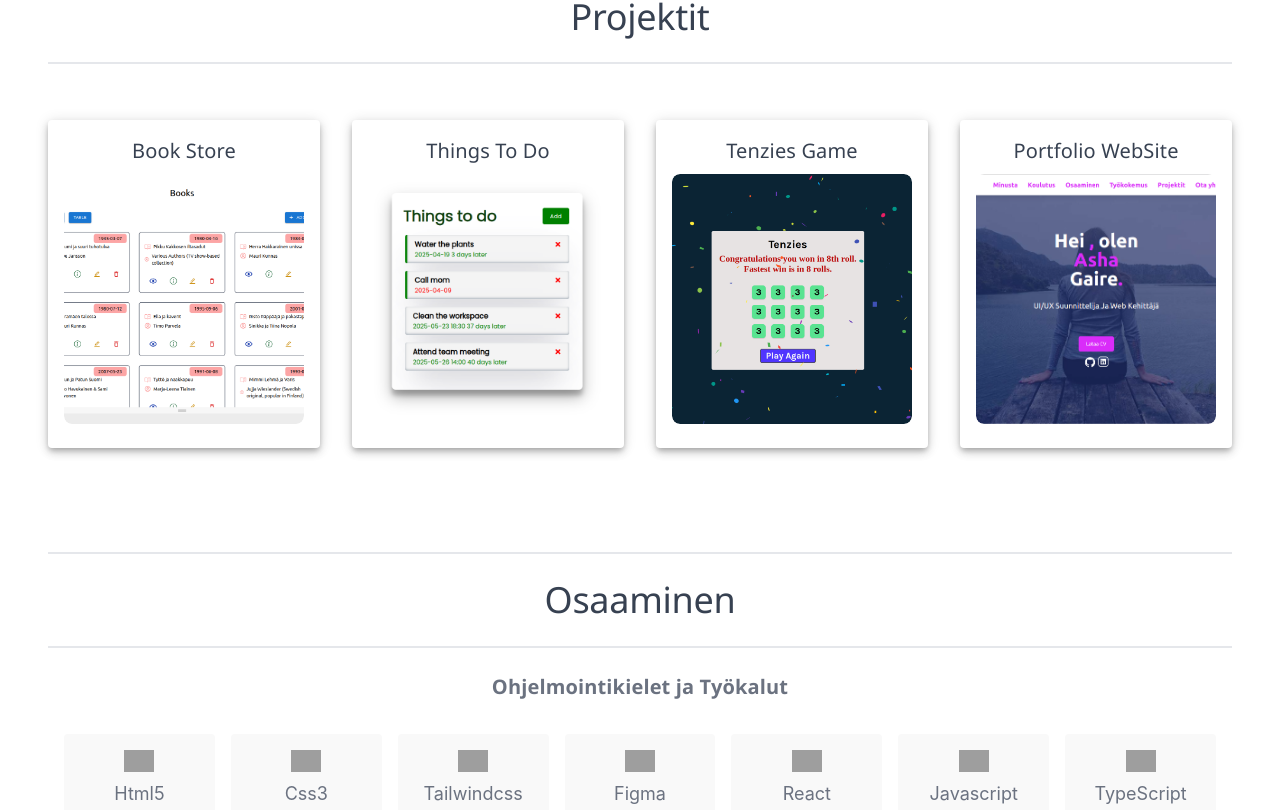
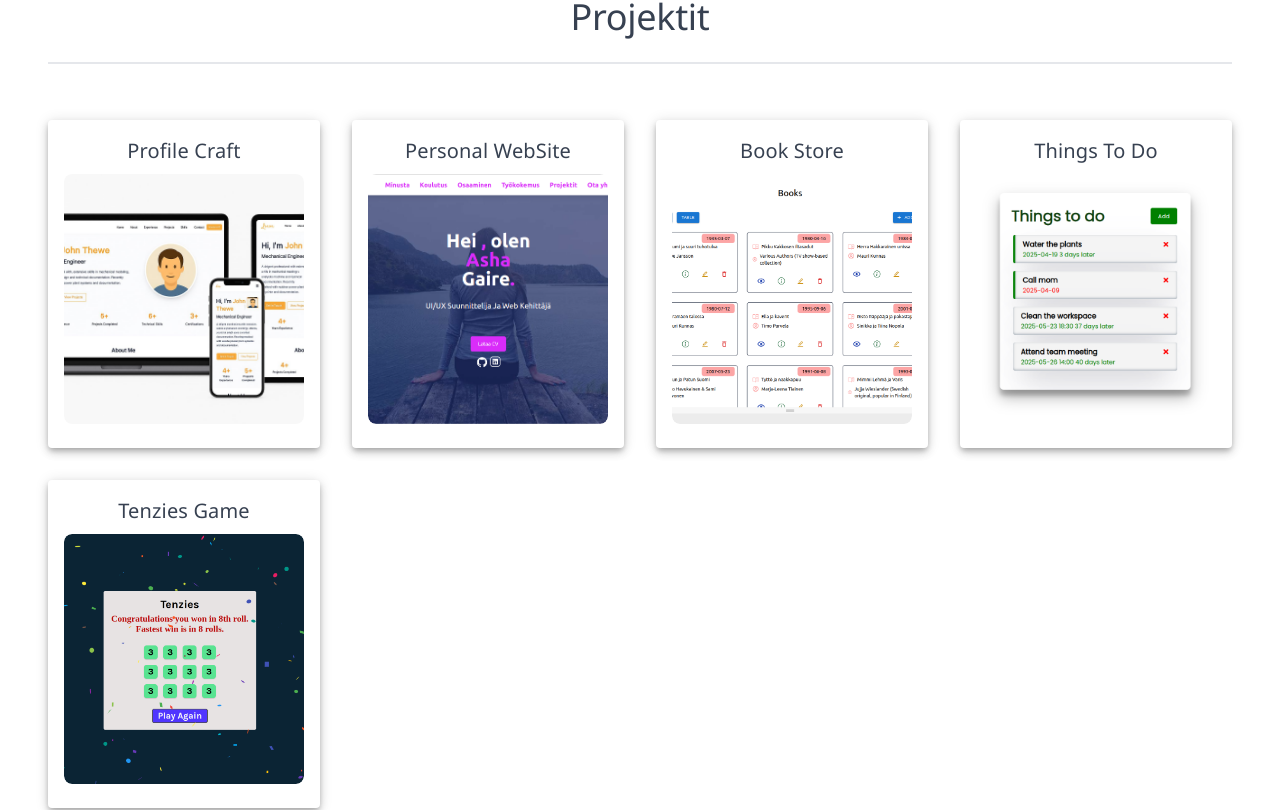
Before and after one commit to ashagaire/Personal-Portfolio, a React (Create React App) app: page / in a window 1280 px wide. Shown: the part 1470-2280 px from the top of the page. Built offline with nearby package versions, Linux system fonts and the light colour scheme; grey boxes are pictures that could not be loaded.

Commit message:
new project added

```diff
--- a/src/data/projects.ts
+++ b/src/data/projects.ts
@@ -2,7 +2,7 @@ import Tenzies from "../assets/tenzies.png";
 import BookStore from "../assets/bookstore.png";
 import ThingsToDo from "../assets/Thingstodo.png";
 import Portfolio from "../assets/portfolio.png";
-
+import ProfileCraft from "../assets/profileCraft.jpeg";
 interface ProjectsProps {
   id: number;
   name: string;
@@ -16,6 +16,34 @@ interface ProjectsProps {
 export const projectsList: ProjectsProps[] = [
   {
     id: 1,
+    name: "Profile Craft",
+    image: ProfileCraft,
+    description: "Portfolio website for cient in React TypeScript.",
+    stack: [
+      "https://cdn.jsdelivr.net/gh/devicons/devicon@latest/icons/react/react-original.svg",
+      "https://cdn.jsdelivr.net/gh/devicons/devicon@latest/icons/typescript/typescript-original.svg",
+      "https://cdn.jsdelivr.net/gh/devicons/devicon@latest/icons/tailwindcss/tailwindcss-original.svg",
+      "https://cdn.jsdelivr.net/gh/devicons/devicon@latest/icons/materialui/materialui-original.svg",
+    ],
+    app: "https://paudelarjun.com.np/",
+    github: "https://github.com/ashagaire/ProfileCraft",
+  },
+  {
+    id: 2,
+    name: "Personal WebSite",
+    image: Portfolio,
+    description: "Personal portfolio website in React TypeScript.",
+    stack: [
+      "https://cdn.jsdelivr.net/gh/devicons/devicon@latest/icons/react/react-original.svg",
+      "https://cdn.jsdelivr.net/gh/devicons/devicon@latest/icons/typescript/typescript-original.svg",
+      "https://cdn.jsdelivr.net/gh/devicons/devicon@latest/icons/tailwindcss/tailwindcss-original.svg",
+      "https://cdn.jsdelivr.net/gh/devicons/devicon@latest/icons/materialui/materialui-original.svg",
+    ],
+    app: "https://ashagaire.com.np/",
+    github: "https://github.com/ashagaire/Personal-Portfolio",
+  },
+  {
+    id: 3,
     name: "Book Store ",
     image: BookStore,
     description:
@@ -32,7 +60,7 @@ export const projectsList: ProjectsProps[] = [
     github: "https://github.com/ashagaire/BookStore-MERN-Stack-Project",
   },
   {
-    id: 2,
+    id: 4,
     name: "Things To Do",
     image: ThingsToDo,
     description: "A full-stack todo list application in React JavaScript.",
@@ -49,7 +77,7 @@ export const projectsList: ProjectsProps[] = [
     github: "https://github.com/ashagaire/React-Task-Tracker",
   },
   {
-    id: 3,
+    id: 5,
     name: "Tenzies Game ",
     image: Tenzies,
     description: "Single page Tenzies game application in React JavaScript.",
@@ -62,17 +90,4 @@ export const projectsList: ProjectsProps[] = [
     github:
       "https://github.com/ashagaire/React_CodeCamp/tree/new-place/tenzies-game",
   },
-  {
-    id: 4,
-    name: "Portfolio WebSite",
-    image: Portfolio,
-    description: "Personal portfolio website in React TypeScript.",
-    stack: [
-      "https://cdn.jsdelivr.net/gh/devicons/devicon@latest/icons/react/react-original.svg",
-      "https://cdn.jsdelivr.net/gh/devicons/devicon@latest/icons/typescript/typescript-original.svg",
-      "https://cdn.jsdelivr.net/gh/devicons/devicon@latest/icons/tailwindcss/tailwindcss-original.svg",
-    ],
-    app: "https://ashagaire.github.io/ReactInfoSite/",
-    github: "https://github.com/ashagaire/ReactInfoSite",
-  },
 ];
--- a/src/data/skills.ts
+++ b/src/data/skills.ts
@@ -2,30 +2,76 @@ interface SkillsProps {
   src: string;
   alt: string;
 }
-export const skillsList : SkillsProps[] = [
-    { src: "https://cdn.jsdelivr.net/gh/devicons/devicon@latest/icons/html5/html5-original.svg", alt: "html5" },
-    { src: "https://cdn.jsdelivr.net/gh/devicons/devicon@latest/icons/css3/css3-original.svg", alt: "css3" },
-    { src: "https://cdn.jsdelivr.net/gh/devicons/devicon@latest/icons/tailwindcss/tailwindcss-original.svg", alt: "tailwindcss" },
-    { src: "https://cdn.jsdelivr.net/gh/devicons/devicon@latest/icons/figma/figma-original.svg", alt: "Figma" },
+export const skillsList: SkillsProps[] = [
+  {
+    src: "https://cdn.jsdelivr.net/gh/devicons/devicon@latest/icons/html5/html5-original.svg",
+    alt: "html5",
+  },
+  {
+    src: "https://cdn.jsdelivr.net/gh/devicons/devicon@latest/icons/css3/css3-original.svg",
+    alt: "css3",
+  },
+  {
+    src: "https://cdn.jsdelivr.net/gh/devicons/devicon@latest/icons/tailwindcss/tailwindcss-original.svg",
+    alt: "tailwindcss",
+  },
+  {
+    src: "https://cdn.jsdelivr.net/gh/devicons/devicon@latest/icons/materialui/materialui-original.svg",
+    alt: "materialui",
+  },
 
-    { src: "https://cdn.jsdelivr.net/gh/devicons/devicon@latest/icons/react/react-original.svg", alt: "react" },
-    { src: "https://raw.githubusercontent.com/devicons/devicon/master/icons/javascript/javascript-original.svg", alt: "javascript" },
-    { src: "https://cdn.jsdelivr.net/gh/devicons/devicon@latest/icons/typescript/typescript-original.svg", alt: "TypeScript" },
-    { src: "https://cdn.jsdelivr.net/gh/devicons/devicon@latest/icons/csharp/csharp-original.svg", alt: "C#" },
+  {
+    src: "https://cdn.jsdelivr.net/gh/devicons/devicon@latest/icons/react/react-original.svg",
+    alt: "react",
+  },
+  {
+    src: "https://raw.githubusercontent.com/devicons/devicon/master/icons/javascript/javascript-original.svg",
+    alt: "javascript",
+  },
+  {
+    src: "https://cdn.jsdelivr.net/gh/devicons/devicon@latest/icons/typescript/typescript-original.svg",
+    alt: "TypeScript",
+  },
+  {
+    src: "https://cdn.jsdelivr.net/gh/devicons/devicon@latest/icons/csharp/csharp-original.svg",
+    alt: "C#",
+  },
 
-    { src: "https://cdn.jsdelivr.net/gh/devicons/devicon@latest/icons/postgresql/postgresql-original.svg", alt: "postgresql" },
-    { src: "https://cdn.jsdelivr.net/gh/devicons/devicon@latest/icons/mongodb/mongodb-original.svg", alt: "mongodb" },
-    { src: "https://cdn.jsdelivr.net/gh/devicons/devicon@latest/icons/git/git-original.svg", alt: "git" },
-    { src: "https://cdn.jsdelivr.net/gh/devicons/devicon@latest/icons/github/github-original.svg", alt: "github" },
+  {
+    src: "https://cdn.jsdelivr.net/gh/devicons/devicon@latest/icons/postgresql/postgresql-original.svg",
+    alt: "postgresql",
+  },
+  {
+    src: "https://cdn.jsdelivr.net/gh/devicons/devicon@latest/icons/mongodb/mongodb-original.svg",
+    alt: "mongodb",
+  },
+  {
+    src: "https://cdn.jsdelivr.net/gh/devicons/devicon@latest/icons/git/git-original.svg",
+    alt: "git",
+  },
+  {
+    src: "https://cdn.jsdelivr.net/gh/devicons/devicon@latest/icons/github/github-original.svg",
+    alt: "github",
+  },
 
-    { src: "https://cdn.jsdelivr.net/gh/devicons/devicon@latest/icons/vscode/vscode-original.svg", alt: "vscode" },
-    { src: "https://cdn.jsdelivr.net/gh/devicons/devicon@latest/icons/firebase/firebase-original.svg", alt: "firebase" },
+  {
+    src: "https://cdn.jsdelivr.net/gh/devicons/devicon@latest/icons/vscode/vscode-original.svg",
+    alt: "vscode",
+  },
+  {
+    src: "https://cdn.jsdelivr.net/gh/devicons/devicon@latest/icons/figma/figma-original.svg",
+    alt: "Figma",
+  },
 
-]
+  {
+    src: "https://cdn.jsdelivr.net/gh/devicons/devicon@latest/icons/firebase/firebase-original.svg",
+    alt: "firebase",
+  },
+];
 
-export const languageSkillsList : SkillsProps[] = [
+export const languageSkillsList: SkillsProps[] = [
   { src: "NP", alt: "Nepali" },
   { src: "US", alt: "English" },
   { src: "FI", alt: "Finnish" },
   { src: "IN", alt: "Hindi" },
-]
+];
```
Also changed, not shown: src/assets/profileCraft.jpeg (added). Lines whose indentation alone changed are shown as unchanged.
